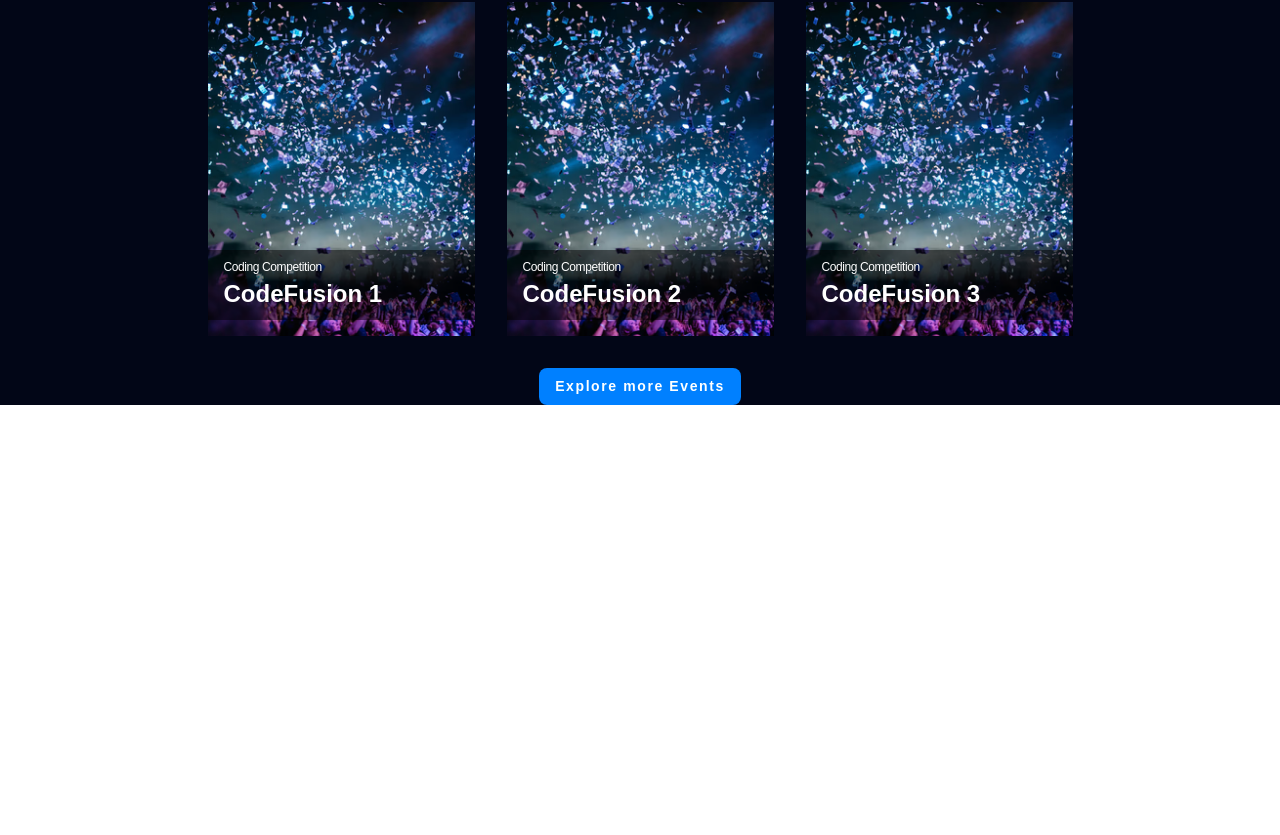
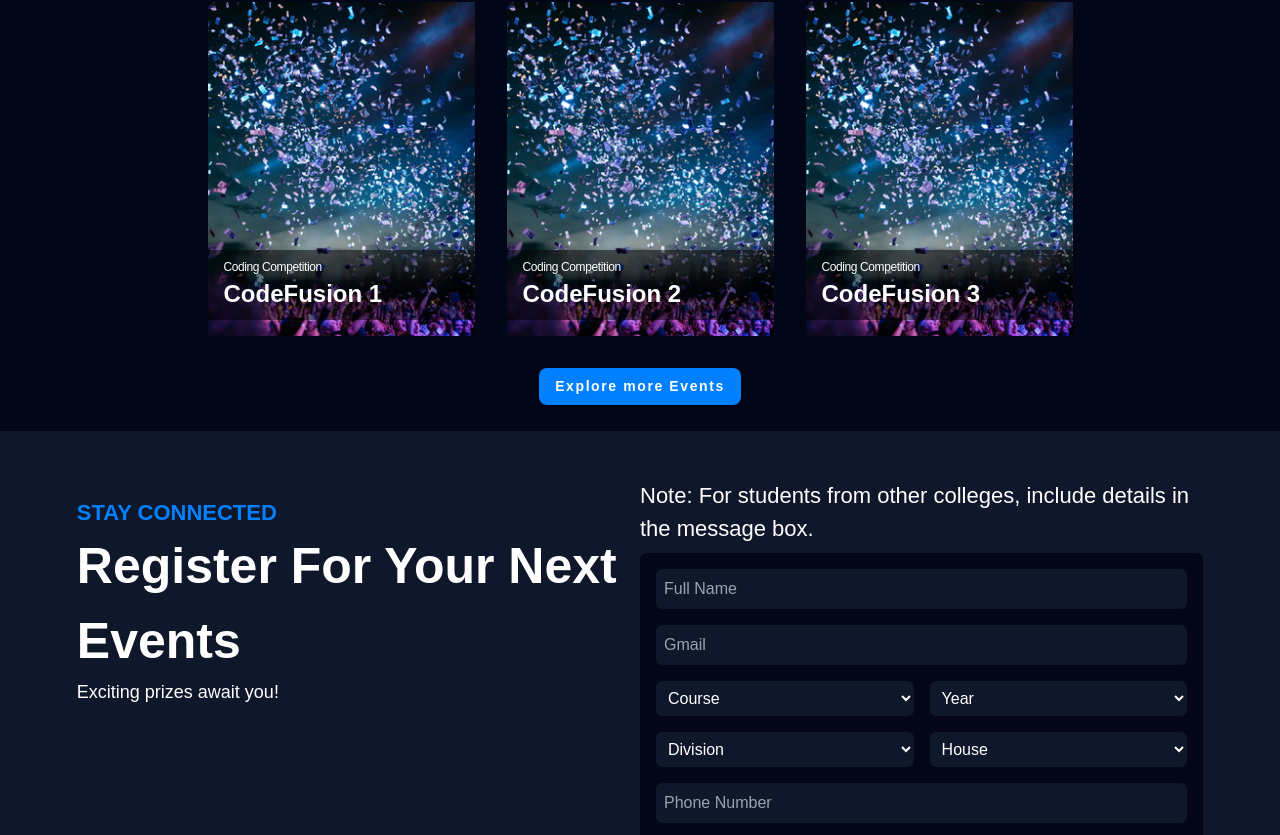
Before and after one commit to Durgeshkeshri/codersclub, a React (Vite) app: page / in a window 1280 px wide. Shown: the part 1965-2800 px from the top of the page. Before the commit the page ends 2370 px from the top, so only its background shows below. Built offline with nearby package versions, Linux system fonts and the light colour scheme.

Commit message:
Registration page

```diff
--- a/src/App.jsx
+++ b/src/App.jsx
@@ -4,6 +4,7 @@ import { Menu } from './components/Menu.jsx'
 import {Body} from './components/Body.jsx'
 import About from './components/About.jsx';
 import Events from './components/Events.jsx';
+import Registration from './components/Registration.jsx';
 function App() {
   const [isMenuOpen, setMenuOpen] = useState(false);
   const [isWideScreen, setWideScreen] = useState(window.innerWidth > 1024);
@@ -43,6 +44,7 @@ function App() {
 
      <About></About>
      <Events></Events>
+     <Registration></Registration>
      </div>
     </>
   )
--- a/src/components/Body.jsx
+++ b/src/components/Body.jsx
@@ -12,7 +12,7 @@ export const Body = () => {
             </div>
             <div className="flex justify-center items-center flex-col gap-12 max-sm:px-4">
                 <div className="flex flex-col justify-center items-center text-white leading-tight max-smvideo:font-semibold z-20">
-                    <h1 className='max-sm:text-[32px] sm:text-[40px] tab:text-[60px] xl:text-[90px] font-bold text-center'>
+                    <h1 className='max-sm:text-[35px] sm:text-[40px] tab:text-[60px] xl:text-[90px] font-bold text-center'>
                         WE <span className='text-[#0080FF]'>CODER'S</span> CLUB
                     </h1>
                     <p className='max-sm:text-[21px] sm:text-[25px] tab:text-[34px] xl:text-[51px] block text-center mt-4 tracking-wider'>
@@ -23,7 +23,7 @@ export const Body = () => {
                     </p>
                 </div>
                 <video
-                    className="z-20 max-sm:w-[320px] max-sm:h-[320px] max-sm:object-cover smvideo:w-[80%] smvideo:h-[30%] rounded-3xl brightness-125"
+                    className="z-20 max-smvideo:-mt-3 max-sm:w-[320px] max-sm:h-[320px] max-sm:object-cover smvideo:w-[80%] smvideo:h-[30%] rounded-3xl brightness-125"
                     src={bgvideo}
                     autoPlay
                     loop
@@ -48,25 +48,3 @@ export const Body = () => {
         </>
     )
 }
-
-// // Import the functions you need from the SDKs you need
-// import { initializeApp } from "firebase/app";
-// import { getAnalytics } from "firebase/analytics";
-// // TODO: Add SDKs for Firebase products that you want to use
-// // https://firebase.google.com/docs/web/setup#available-libraries
-
-// // Your web app's Firebase configuration
-// // For Firebase JS SDK v7.20.0 and later, measurementId is optional
-// const firebaseConfig = {
-//   apiKey: "AIzaSyDRUkDFe5YLU9ChJJ-p4XDZesMiNPzpPck",
-//   authDomain: "codersclub-7206d.firebaseapp.com",
-//   projectId: "codersclub-7206d",
-//   storageBucket: "codersclub-7206d.appspot.com",
-//   messagingSenderId: "913197893409",
-//   appId: "1:913197893409:web:5c93025b03a2544338a060",
-//   measurementId: "G-BK0RT4SM5D"
-// };
-
-// // Initialize Firebase
-// const app = initializeApp(firebaseConfig);
-// const analytics = getAnalytics(app);
--- a/src/components/Events.jsx
+++ b/src/components/Events.jsx
@@ -24,7 +24,7 @@ const Events = () => {
 
     return (
         <>
-            <div className="flex flex-col justify-center items-center tracking-widest text-white mt-16 max-lg:mt-8">
+            <div className="flex flex-col justify-center items-center tracking-widest text-white mt-16 max-lg:mt-8 mb-[2%]">
                 <div className='text-center'>
                     <h3 className='font-extrabold tab:text-[38px] max-tab:text-[20px] mb-3 max-lg:mb-2'>Our Recent <span className='text-[#0080FF]'>Events</span></h3>
                     <p className='tab:text-[18px] max-tab:text-[13px] px-[12%] max-smvideo:px-[7%]'>A Glimpse into Our Previous Coding Competitions, Hackathons, Workshops, Seminars, and Memorable Moments</p>
--- /dev/null
+++ b/src/components/Registration.jsx
@@ -0,0 +1,154 @@
+import React from 'react';
+import { FaGithub, FaWhatsapp, FaInstagram, FaLinkedin } from 'react-icons/fa';
+import { VscCallOutgoing } from 'react-icons/vsc';
+import { LuMail } from 'react-icons/lu';
+
+const Registration = () => {
+  return (
+    <div className="text-white bg-slate-900 py-12">
+      <div className="xl:flex justify-center px-[6%]">
+        <div className="textandsocialicons flex justify-evenly flex-col xl:gap-44 gap-8 xl:w-1/2">
+
+          <div>
+            <h4 className="text-[#0080FF] font-bold tab:text-[22px] max-tab:text-[18px]">STAY CONNECTED</h4>
+            <p className="tab:text-[50px] max-tab:text-[29px] font-bold">Register For Your Next Events</p>
+            <p className="tab:text-[18px] max-tab:text-[13px]">Exciting prizes await you!</p>
+          </div>
+
+          <div className="flex flex-col gap-4">
+            <div className="text-[14px] tab:text-[17px] flex flex-col gap-4">
+              <div className="flex items-center gap-3">
+                <div className="bg-[#0080FF] text-2xl p-2 rounded-full">
+                  <VscCallOutgoing size={25}/>
+                </div>
+                <div>
+                  <p className="font-semibold">Phone</p>
+                  <p className="text-sm">+919987400752 / +1234567123</p>
+                </div>
+              </div>
+              <div className="flex items-center gap-3">
+                <div className="bg-[#0080FF] text-2xl p-2 rounded-full">
+                  <LuMail size={25}/>
+                </div>
+                <div>
+                  <p className="font-semibold">Mail</p>
+                  <p className="text-sm">bvdudmscodersclub@gmail.com</p>
+                </div>
+              </div>
+            </div>
+
+            <div className="text-[14px] tab:text-[17px]">
+              <p>Socials</p>
+              <div className="flex gap-3">
+                <div className="bg-[#0080FF] p-2 rounded-full">
+                  <FaGithub size={25}/>
+                </div>
+                <div className="bg-[#0080FF] p-2 rounded-full">
+                  <FaWhatsapp size={25}/>
+                </div>
+                <div className="bg-[#0080FF] p-2 rounded-full">
+                  <FaInstagram size={25}/>
+                </div>
+                <div className="bg-[#0080FF] p-2 rounded-full">
+                  <FaLinkedin size={25}/>
+                </div>
+              </div>
+            </div>
+          </div>
+        </div>
+
+        <div className="form max-xl:mt-4 xl:w-1/2">
+          <p className='tab:text-[22px] text-[13px] mb-2'>Note: For students from other colleges, include details in the message box.</p>
+          <form action="" className="bg-slate-950 p-4 rounded-md">
+            <div className="flex flex-wrap gap-4">
+              <input
+                type="text"
+                placeholder="Full Name"
+                className="bg-slate-900 p-2 rounded-md w-full"
+              />
+            </div>
+
+            <div className="flex flex-wrap gap-4 mt-4">
+              <input
+                type="email"
+                placeholder="Gmail"
+                className="bg-slate-900 p-2 rounded-md w-full"
+              />
+            </div>
+
+            <div className="flex flex-wrap gap-4 mt-4">
+              <div className="flex w-full gap-4">
+                <select className="bg-slate-900 p-2 rounded-md w-1/2">
+                  <option value="">Course</option>
+                  <option value="bca">BCA</option>
+                  <option value="bba">BBA</option>
+                  <option value="mba">MBA</option>
+                  <option value="others">Others</option>
+                </select>
+                <select className="bg-slate-900 p-2 rounded-md w-1/2">
+                  <option value="">Year</option>
+                  <option value="1">1</option>
+                  <option value="2">2</option>
+                  <option value="3">3</option>
+                  <option value="4">4</option>
+                </select>
+              </div>
+            </div>
+
+            <div className="flex flex-wrap gap-4 mt-4">
+              <div className="flex w-full gap-4">
+                <select className="bg-slate-900 p-2 rounded-md w-1/2">
+                  <option value="">Division</option>
+                  <option value="a">A</option>
+                  <option value="b">B</option>
+                  <option value="c">C</option>
+                </select>
+                <select className="bg-slate-900 p-2 rounded-md w-1/2">
+                  <option value="">House</option>
+                  <option value="a">A</option>
+                  <option value="b">B</option>
+                  <option value="c">C</option>
+                  <option value="d">D</option>
+                  <option value="e">E</option>
+                  <option value="f">F</option>
+                </select>
+              </div>
+            </div>
+
+            <div className="mt-4">
+              <input
+                type="tel"
+                placeholder="Phone Number"
+                className="bg-slate-900 p-2 rounded-md w-full"
+              />
+            </div>
+
+            <div className="mt-4">
+              <select className="bg-slate-900 p-2 rounded-md w-full">
+                <option value="">Upcoming Events</option>
+                <option value="codefusion">Codefusion 3</option>
+                <option value="webathon">Webathon</option>
+                <option value="rapidfire">Rapidfire</option>
+                <option value="workshop">Workshop</option>
+              </select>
+            </div>
+
+            <div className="mt-4">
+              <textarea
+                placeholder="Message"
+                rows="5"
+                className="bg-slate-900 p-2 rounded-md w-full"
+              />
+            </div>
+
+            <div className="mt-4 flex justify-end">
+              <button className="bg-[#0080FF] p-2 rounded-md w-[100px]">Register</button>
+            </div>
+          </form>
+        </div>
+      </div>
+    </div>
+  );
+};
+
+export default Registration;
```
Also changed, not shown: src/components/Menu.jsx (+5 -9 lines).
